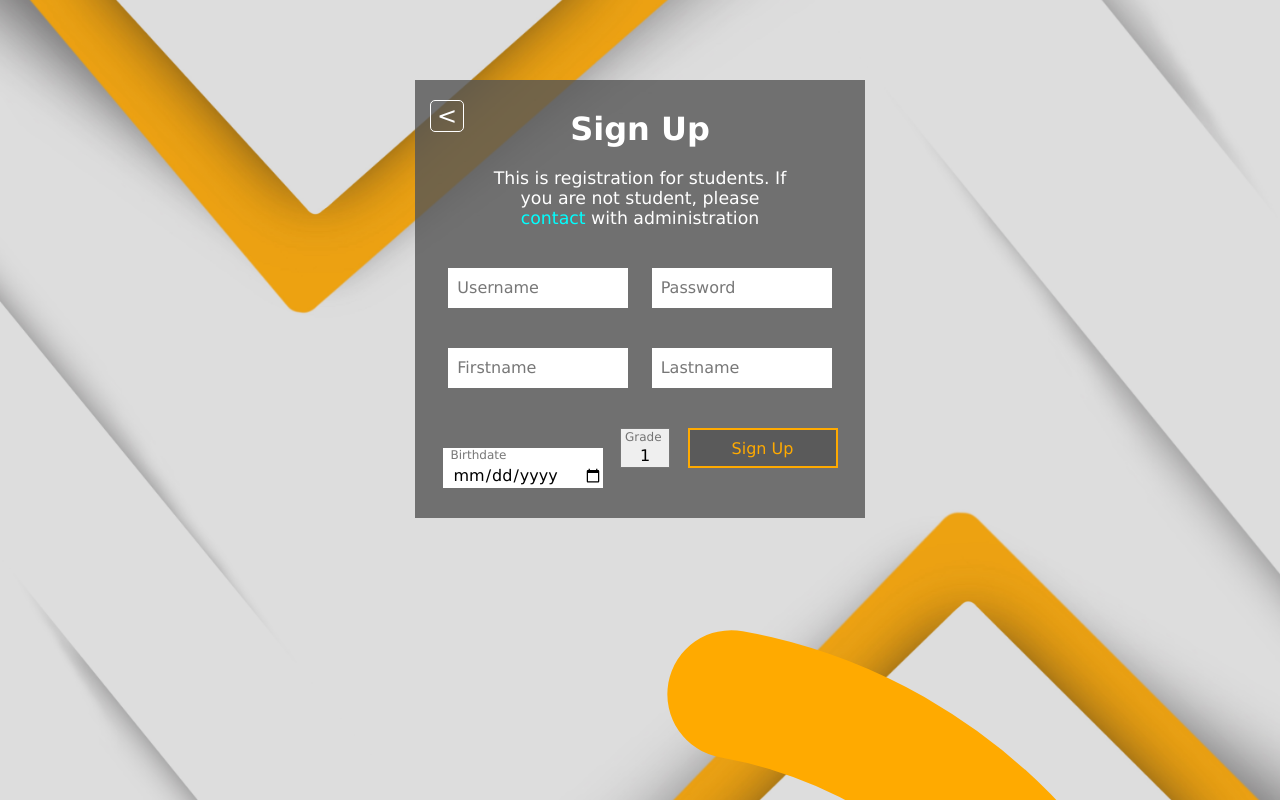
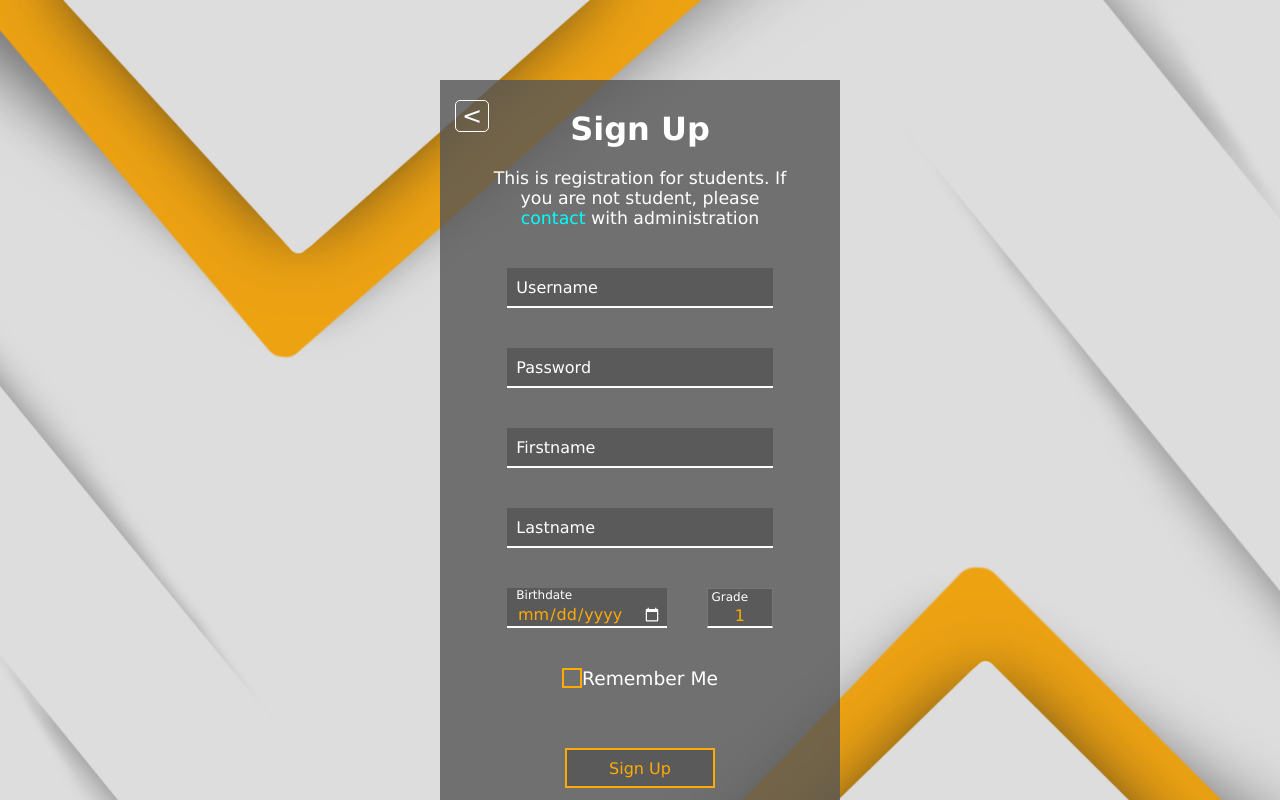
Before and after one commit to gl4zis/Online_school_frontend, a Vue app: page /signup in a window 1280 px wide. Shown: the top 800 px of the page. Built offline with nearby package versions, Linux system fonts and the light colour scheme.

Commit message:
style update

```diff
--- a/src/App.vue
+++ b/src/App.vue
@@ -23,14 +23,23 @@ body, html {
   height: 100%;
 }
 
-#app {
+html {
   background: url("./assets/background.jpg") no-repeat center center fixed;
   -webkit-background-size: cover;
   -moz-background-size: cover;
   -o-background-size: cover;
   background-size: cover;
-  width: 100%;
-  height: 100%;
+}
+
+#app {
+  position: absolute;
+  background: url("./assets/background.jpg") no-repeat center center fixed;
+  -webkit-background-size: cover;
+  -moz-background-size: cover;
+  -o-background-size: cover;
+  background-size: cover;
+  min-width: 100%;
+  min-height: 100%;
   text-align: center;
 }
 
--- a/src/components/LoginForm.vue
+++ b/src/components/LoginForm.vue
@@ -15,8 +15,8 @@
              :disabled="loading"
     />
     <p>Don't have an account?</p>
-    <router-link class="link" to="/signup">Sign Up</router-link>
-    <MyCheckBox text="Remember me"
+    <MyLink path="signup" text="Sign Up"/>
+    <MyCheckBox text="Remember Me"
                 :disabled="loading"
                 v-model="remember"
     />
@@ -35,11 +35,11 @@ import BackButton from "@/components/layout/BackButton.vue";
 import MyInput from "@/components/layout/MyInput.vue";
 import MyCheckBox from "@/components/layout/MyCheckBox.vue";
 import MyButton from "@/components/layout/MyButton.vue";
+import MyLink from "@/components/layout/MyLink.vue";
 
 const remember: Ref<boolean> = ref(false)
 const username: Ref<string> = ref('')
 const password: Ref<string> = ref('')
-
 const loading: Ref<boolean> = ref(false)
 
 async function signIn(): Promise<void> {
@@ -101,15 +101,6 @@ section.form {
     margin-bottom: 0;
     width: 100%;
   }
-
-  .link {
-    color: aqua;
-    text-decoration: none;
-
-    &:hover {
-      text-decoration: underline;
-    }
-  }
 }
 
 .spinner {
--- a/src/components/SignUpForm.vue
+++ b/src/components/SignUpForm.vue
@@ -5,7 +5,7 @@
     <p class="info">
       This is registration for students.
       If you are not student, please
-      <router-link class="link" to="contacts">contact</router-link>
+      <MyLink path="contacts" text="contact"/>
       with administration
     </p>
     <MyInput type="text"
@@ -32,6 +32,7 @@
              required
              v-model="lastname"
     />
+    <div class="student">
       <MyInput type="date"
                required
                :disabled="loading"
@@ -39,10 +40,12 @@
                class="date"
                v-model="birthdate"
       />
-    <NumberSelect :max=11 :min=1 text="Grade"/>
-    <MyButton text="Sign Up" :action="signUp"/>
+      <NumberSelect :max=11 :min=1 text="Grade" :disabled="loading"/>
+    </div>
+    <MyCheckBox text="Remember Me" v-model="remember" :disabled="loading"/>
+    <MyButton text="Sign Up" :action="signUp" :disabled="loading"/>
   </section>
-  <LoaderSpinner class="spinner"/>
+  <LoaderSpinner v-if="loading" class="spinner"/>
 </template>
 
 
@@ -55,8 +58,11 @@ import LoaderSpinner from "@/components/layout/LoaderSpinner.vue";
 import {ref, Ref} from "vue";
 import {StudentReg} from "@/modules/user";
 import serverApi from "@/modules/server";
+import MyCheckBox from "@/components/layout/MyCheckBox.vue";
+import MyLink from "@/components/layout/MyLink.vue";
 
 const loading: Ref<boolean> = ref(false)
+const remember: Ref<boolean> = ref(false)
 
 const username: Ref<string> = ref('')
 const password: Ref<string> = ref('')
@@ -75,11 +81,11 @@ async function signUp() {
     grade: grade.value
   }
 
+  console.log(student)
+
   loading.value = true
   const token: string|null = await serverApi.studentSignUp(student)
   loading.value = false
-  console.log(token)
-
 }
 </script>
 
@@ -88,14 +94,12 @@ async function signUp() {
 
 section.form {
   position: relative;
-  top: 10vh;
   background-color: $base-color;
-  margin: auto;
+  margin: 10vh auto;
   display: flex;
-  flex-wrap: wrap;
-  justify-content: space-evenly;
+  flex-direction: column;
   align-items: center;
-  width: 450px;
+  width: 400px;
   color: white;
   padding: 10px;
   font-size: 13pt;
@@ -122,33 +126,32 @@ section.form {
 
   .info {
     margin: auto;
+    width: 80%;
+  }
+
+  .input, .student {
     width: 70%;
   }
 
-  .link {
-    color: aqua;
-    text-decoration: none;
+  .student {
+    display: flex;
+    justify-content: space-between;
+    margin: 0;
 
-    &:hover {
-      text-decoration: underline;
-    }
+    .input {
+      width: 50%;
     }
 
-  .student {
-    margin: 0;
-    display: flex;
-    justify-content: space-between;
-    width: 180px;
-
-    .date {
-      width: 120px;
+    .select {
+      width: 25%;
     }
   }
 }
 
 .spinner {
-  position: relative;
-  top: 15vh;
-  margin: auto;
+  position: fixed;
+  top: 5vh;
+  left: 47vw;
+  width: 6vw;
 }
 </style>
--- a/src/components/layout/AlertBlock.vue
+++ b/src/components/layout/AlertBlock.vue
@@ -38,6 +38,7 @@ $message-color: #4D4DFF;
 $warning-color: #FB0;
 
 .alert {
+  z-index: 2;
   padding: 16px;
   width: 40vw;
   text-align: left;
@@ -59,7 +60,11 @@ $warning-color: #FB0;
     color: $base-color;
   }
 
-  &-enter-from, &-leave-to {
+  &-enter-from {
+    transform: translateY(200%);
+  }
+
+  &-leave-to {
     opacity: 0;
   }
 
--- a/src/components/layout/LoaderSpinner.vue
+++ b/src/components/layout/LoaderSpinner.vue
@@ -8,6 +8,7 @@
 @import "@/styles/variables";
 
 .loader {
+  pointer-events: none;
   margin: auto;
   animation: rotate 2s linear infinite;
 
--- a/src/components/layout/MyButton.vue
+++ b/src/components/layout/MyButton.vue
@@ -1,20 +1,26 @@
 <template>
-  <button @click="props.action">
-    {{ props.text }}
+  <button @click="action" :disabled="disabled">
+    {{ text }}
   </button>
 </template>
 
 <script setup lang="ts">
 import {defineProps} from "vue";
 
-const props = defineProps({
+defineProps({
   text: String,
-  action: Function
+  action: Function,
+  disabled: Boolean
 })
 </script>
 
 <style scoped lang="scss">
 @import "@/styles/variables";
+
+@mixin filled {
+  color: white;
+  background-color: $second-color;
+}
 
 button {
   border: 2px solid $second-color;
@@ -28,13 +34,16 @@ button {
   transition: 0.6s;
 
   &:hover {
-    color: white;
-    background-color: $second-color;
+    @include filled;
   }
 
-  &:active {
+  &:active:not(:disabled) {
     transition: 0.2s;
     transform: translateY(10%);
   }
+
+  &:disabled {
+    @include filled
+  }
 }
 </style>
--- a/src/components/layout/MyCheckBox.vue
+++ b/src/components/layout/MyCheckBox.vue
@@ -1,16 +1,16 @@
 <template>
   <label class="checkbox">
     <input type="checkbox"
-           :disabled="props.disabled"
-           @input="$emit('update:modelValue', $event.target.value)"
-    />{{ props.text }}
+           :disabled="disabled"
+           @input="$emit('update:modelValue', $event.target.checked)"
+    />{{ text }}
   </label>
 </template>
 
 <script setup lang="ts">
 import {defineProps} from "vue";
 
-const props = defineProps({
+defineProps({
   text: String,
   modelValue: Boolean,
   disabled: Boolean
--- a/src/components/layout/MyInput.vue
+++ b/src/components/layout/MyInput.vue
@@ -1,13 +1,13 @@
 <template>
   <div class="input">
-    <input :type="props.type"
-           :required="props.required"
+    <input :type="type"
+           :required="required"
            placeholder=""
            @input="$emit('update:modelValue', $event.target.value)"
            :value="modelValue"
-           :disabled="props.disabled"
+           :disabled="disabled"
     />
-    <span class="label">{{ props.text }}</span>
+    <span class="label">{{ text }}</span>
   </div>
 </template>
 
@@ -16,14 +16,14 @@ import {defineProps, PropType} from "vue";
 
 type Type = 'text' | 'password' | 'date'
 
-const props = defineProps({
+defineProps({
   type: {
     type: String as PropType<Type>,
     required: true
   },
   text: String,
   required: Boolean,
-  modelValue: String,
+  modelValue: [Date, String],
   disabled: Boolean
 })
 </script>
@@ -34,17 +34,20 @@ const props = defineProps({
 .input {
   position: relative;
   height: 40px;
-  max-width: 180px;
+  min-width: 160px;
 
   input {
     margin: 0 auto;
-    color: black;
+    color: $second-color;
+    background-color: $base-color;
+    color-scheme: dark;
     font-size: 12pt;
     width: 100%;
     height: 100%;
-    padding: 15px 0 0 10px;
+    padding: 15px 5px 0 10px;
     font-family: inherit;
     border: none;
+    border-bottom: 2px white solid;
 
     &:focus {
       outline: none;
@@ -56,16 +59,20 @@ const props = defineProps({
       transform: translateY(-10px);
       font-size: 9pt;
     }
+
+    &:disabled {
+      background-color: #AAA;
+    }
   }
 
   .label {
     pointer-events: none;
     transition-duration: 0.2s;
     position: absolute;
-    color: $base-color;
+    color: white;
     font-size: 12pt;
     top: 10px;
-    left: 5%;
+    left: 7pt;
   }
 }
 </style>
--- /dev/null
+++ b/src/components/layout/MyLink.vue
@@ -0,0 +1,29 @@
+<template>
+  <router-link class="link" :to="path">{{ text ?? path }}</router-link>
+</template>
+
+<script setup lang="ts">
+import {defineProps} from "vue";
+
+defineProps({
+  path: {
+    type: String,
+    required: true
+  },
+  text: {
+    type: String,
+    required: false
+  }
+})
+</script>
+
+<style scoped lang="scss">
+.link {
+  color: aqua;
+  text-decoration: none;
+
+  &:hover {
+    text-decoration: underline;
+  }
+}
+</style>
--- a/src/components/layout/NumberSelect.vue
+++ b/src/components/layout/NumberSelect.vue
@@ -1,19 +1,19 @@
 <template>
-  <div>
-    <select>
-      <option v-for="index in range"
+  <div class="select">
+    <select :disabled="disabled">
+      <option v-for="index in (max - min + 1)"
               :key="index"
-              :value="getVal(index)"
-      >{{ getVal(index) }}</option>
+              :value="min + index - 1"
+      >{{ min + index - 1 }}</option>
     </select>
-    <span class="label">{{ props.text }}</span>
+    <span class="label">{{ text }}</span>
   </div>
 </template>
 
 <script setup lang="ts">
 import {defineProps} from "vue";
 
-const props = defineProps({
+defineProps({
   min: {
     type: Number,
     required: true
@@ -22,28 +22,35 @@ const props = defineProps({
     type: Number,
     required: true
   },
-  text: String
+  text: String,
+  disabled: Boolean
 })
-
-const range: number = props.max - props.min + 1
-const getVal = (idx: number): number => {
-  return Number(props.min) + idx - 1
-}
 </script>
 
 <style scoped lang="scss">
 @import "@/styles/variables";
-div {
+
+.select {
   position: relative;
+  min-width: 50px;
+  height: 40px;
 
   select {
-    width: 50px;
-    height: 40px;
+    width: 100%;
+    height: 100%;
+    background-color: $base-color;
+    color: $second-color;
     text-align: center;
     padding: 15px 0 0 0;
     font-size: 12pt;
     appearance: none;
     cursor: pointer;
+    border-bottom: 2px solid white;
+
+    &:disabled {
+      opacity: 1;
+      background-color: #AAA;
+    }
 
     &:focus {
       outline: none;
@@ -53,7 +60,7 @@ div {
   .label {
     pointer-events: none;
     position: absolute;
-    color: $base-color;
+    color: white;
     font-size: 9pt;
     top: 2px;
     left: 5px;
--- a/src/modules/user.ts
+++ b/src/modules/user.ts
@@ -28,9 +28,27 @@ function validEmail(email: string): boolean {
     return /^[\w\d]+@[\w\d]+\.[\w\d]{2,5}$/.test(email)
 }
 
+function validName(name: string): boolean {
+    return /^[\s\wа-яА-Я,.\-']{2,50}$/.test(name)
+}
+
+function validBirthdate(date: Date): boolean {
+    return Date.now() - date.getTime() > 7 * 365 * 24 * 60 * 60 * 1000  // Min 7 years ago
+}
+
+function validGrade(grade: number): boolean {
+    return Number.isInteger(grade) && grade >= 1 && grade <= 11
+}
+
 function validateUser({username, password}: User): boolean {
     return validPassword(password) &&
         (validUsername(username) || validEmail(username))
+}
+
+function validateStudentReg({username, password, firstname, lastname, grade, birthdate}: StudentReg): boolean {
+    return validUsername(username) && validPassword(password) &&
+        validName(firstname) && validName(lastname) &&
+        validBirthdate(birthdate) && validGrade(grade)
 }
 
 async function signIn(user: User, needRemember: boolean): Promise<boolean> {
@@ -56,6 +74,10 @@ async function signIn(user: User, needRemember: boolean): Promise<boolean> {
     return true
 }
 
+async function signUpStudent(student: StudentReg): Promise<boolean> {
+    return true
+}
+
 
 export default {
     signIn
```
Lines whose indentation alone changed are shown as unchanged.
